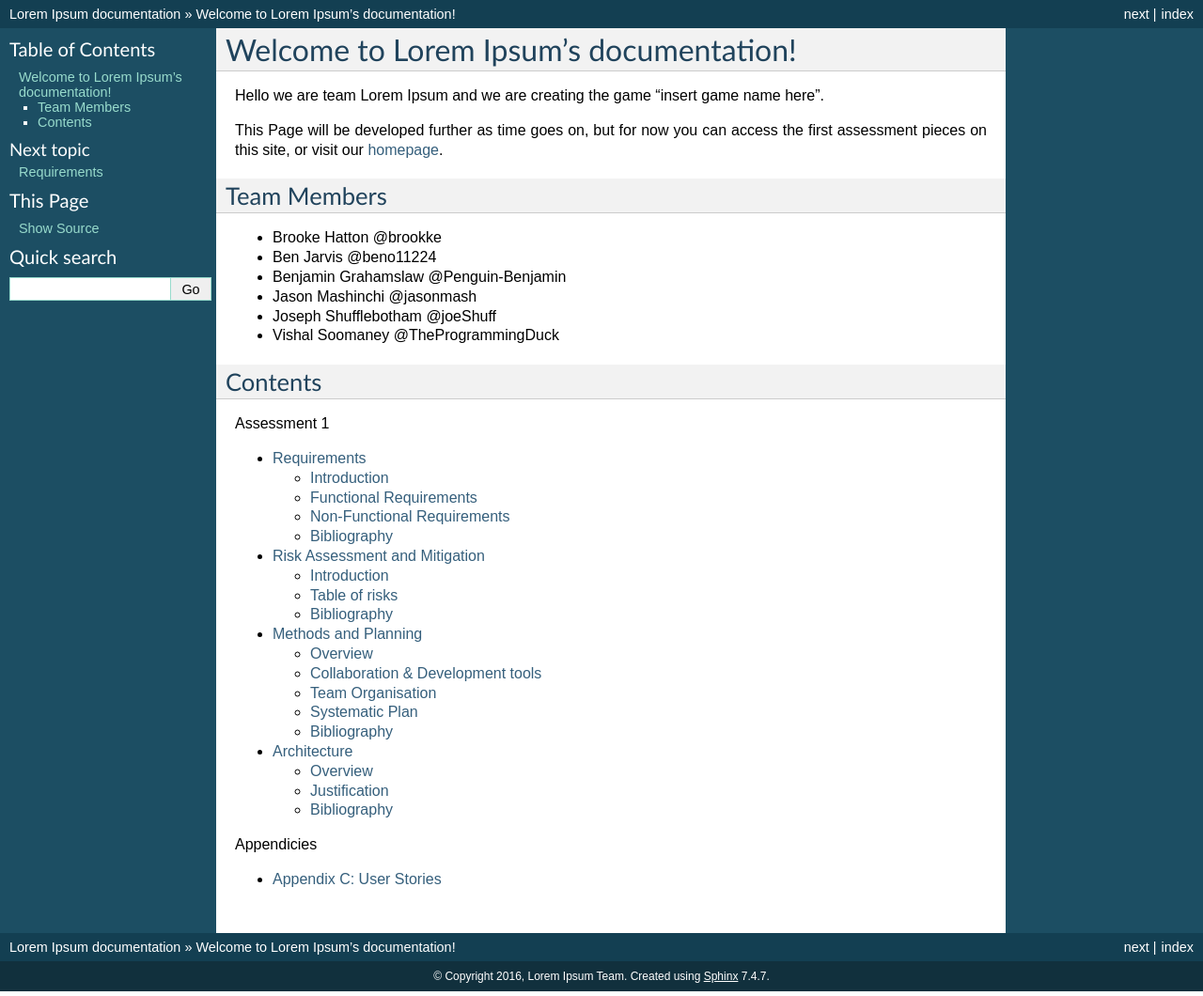
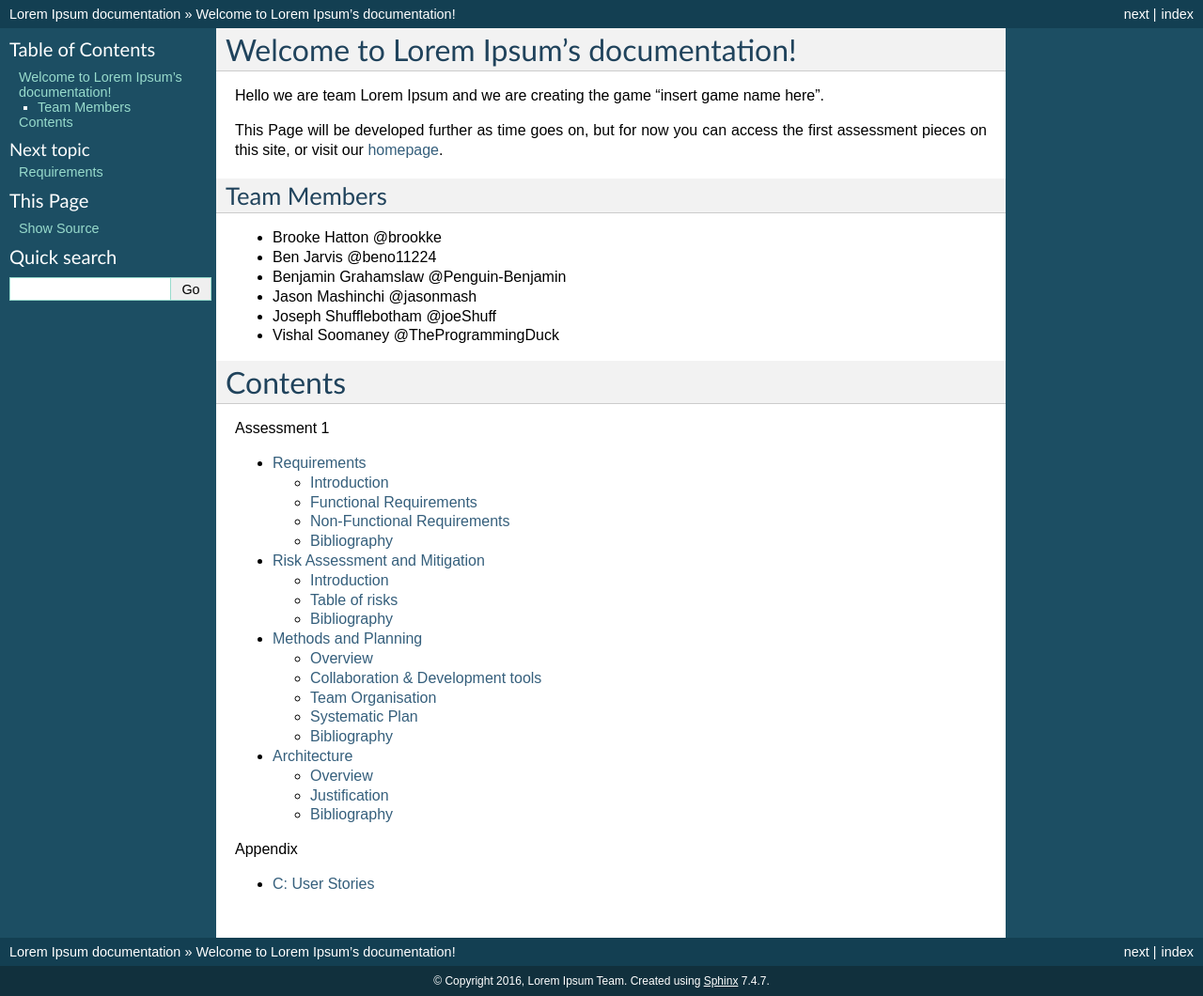
Before and after one commit to JamesNXN/TNN-Assesment-3, a Sphinx documentation site: the page built from docs/index.rst, in a window 1280 px wide. Shown: the whole page at 94% size. Built offline with Sphinx 7.4.7, drawn with Linux system fonts in a browser that asks for light colours.

Commit message:
Fixed white text on docs

```diff
--- a/docs/_static/theme_overrides.css
+++ b/docs/_static/theme_overrides.css
@@ -33,6 +33,10 @@
   color: rgba(255,255,255,0.8);
 }
 
+.toctree-wrapper p.caption > .caption-text {
+  color: black;
+}
+
 body, p, h4, h5, h6, input {
   font-family: -apple-system, BlinkMacSystemFont, 'Segoe UI', Roboto, 'Helvetica Neue', Arial, sans-serif;
 }
--- a/docs/appendixC.rst
+++ b/docs/appendixC.rst
@@ -1,4 +1,4 @@
-Appendix C: User Stories
+C: User Stories
 ==========================
 
 Persona 1
--- a/docs/index.rst
+++ b/docs/index.rst
@@ -22,7 +22,7 @@
 
 
 Contents
----------
+=========
 .. toctree::
    :maxdepth: 2
    :caption: Assessment 1
@@ -35,6 +35,6 @@
 
 .. toctree::
    :maxdepth: 1
-   :caption: Appendicies
+   :caption: Appendix
 
    appendixC
```
